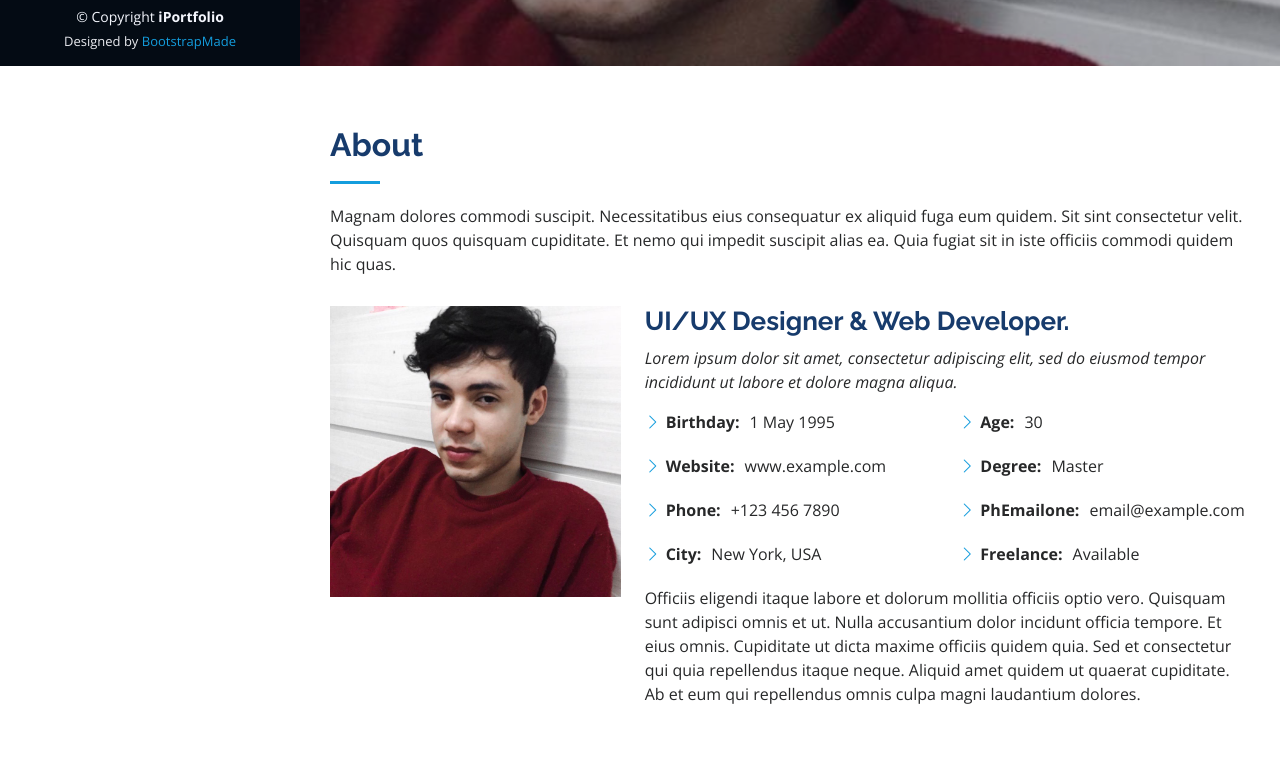
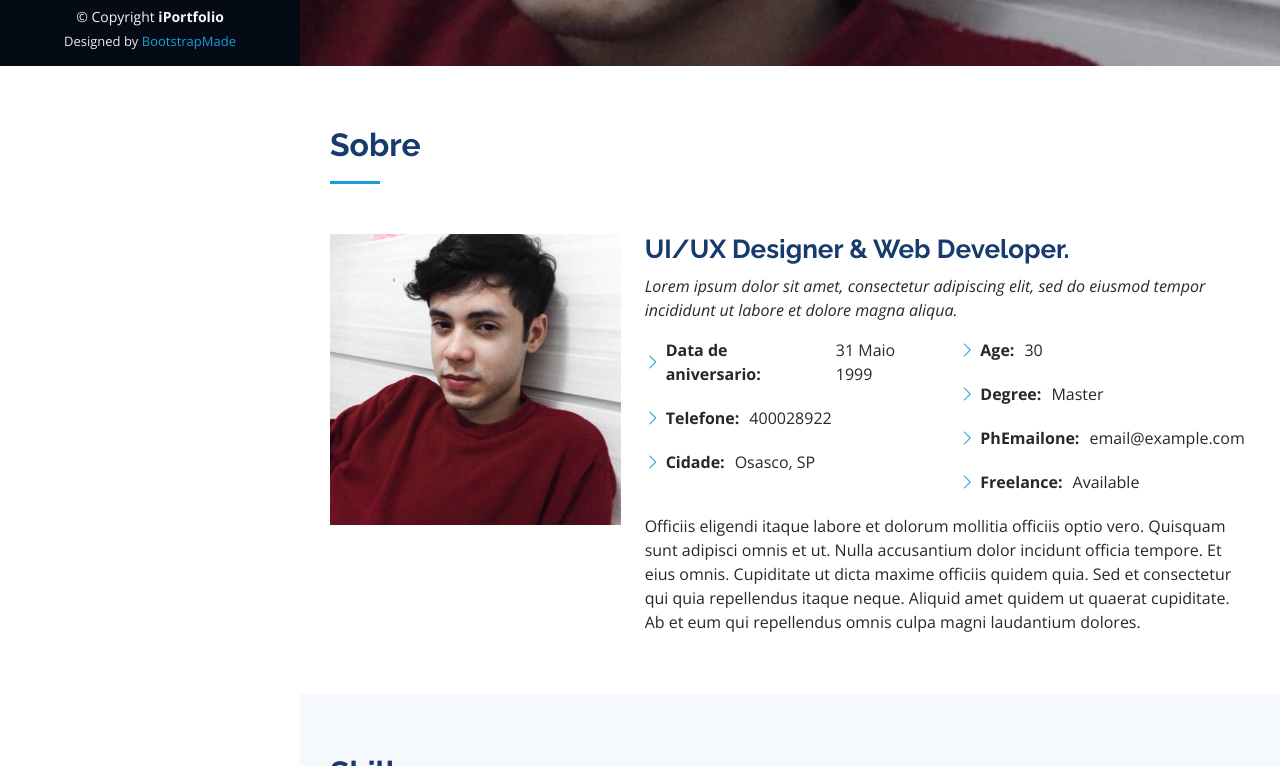
Before and after one commit to MarcelFelixWebDev/Portifolio, a plain HTML site: page iPortfolio/index.html in a window 1280 px wide. Shown: the part 734-1500 px from the top of the page. Drawn offline with nearby package versions, Linux system fonts and the light colour scheme.

Commit message:
Atualização da seção Sobre

```diff
--- a/iPortfolio/index.html
+++ b/iPortfolio/index.html
@@ -84,8 +84,7 @@
       <div class="container">
 
         <div class="section-title">
-          <h2>About</h2>
-          <p>Magnam dolores commodi suscipit. Necessitatibus eius consequatur ex aliquid fuga eum quidem. Sit sint consectetur velit. Quisquam quos quisquam cupiditate. Et nemo qui impedit suscipit alias ea. Quia fugiat sit in iste officiis commodi quidem hic quas.</p>
+          <h2>Sobre</h2>
         </div>
 
         <div class="row">
@@ -101,10 +100,9 @@
             <div class="row">
               <div class="col-lg-6">
                 <ul>
-                  <li><i class="bi bi-chevron-right"></i> <strong>Birthday:</strong> <span>1 May 1995</span></li>
-                  <li><i class="bi bi-chevron-right"></i> <strong>Website:</strong> <span>www.example.com</span></li>
-                  <li><i class="bi bi-chevron-right"></i> <strong>Phone:</strong> <span>+123 456 7890</span></li>
-                  <li><i class="bi bi-chevron-right"></i> <strong>City:</strong> <span>New York, USA</span></li>
+                  <li><i class="bi bi-chevron-right"></i> <strong>Data de aniversario:</strong> <span>31 Maio 1999</span></li>
+                  <li><i class="bi bi-chevron-right"></i> <strong>Telefone:</strong> <span>400028922</span></li>
+                  <li><i class="bi bi-chevron-right"></i> <strong>Cidade:</strong> <span>Osasco, SP</span></li>
                 </ul>
               </div>
               <div class="col-lg-6">
```
